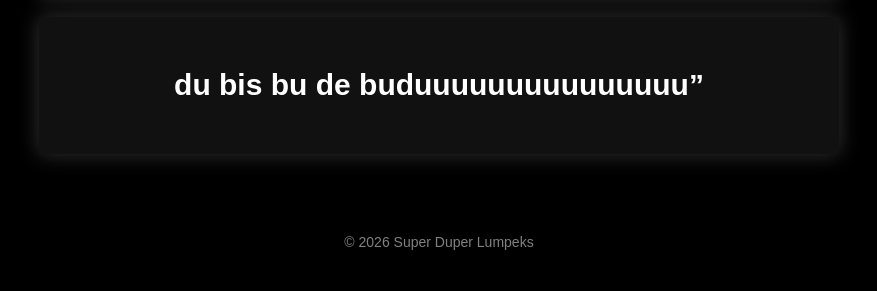
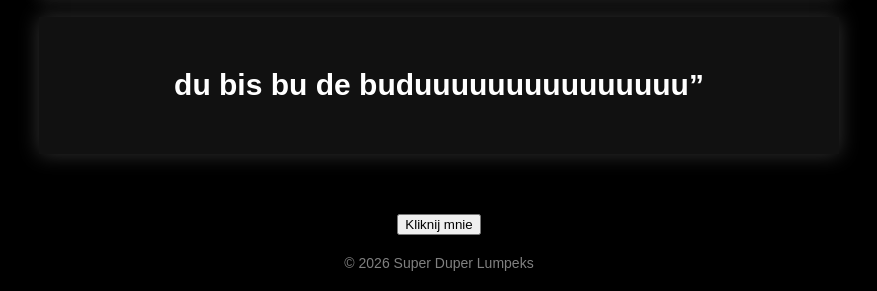
Before and after one commit to antoszkagejmingg/SuperDuperLumpex, a plain HTML site: page index.html in a window 1280 px wide. Shown: the part 1164-1455 px from the top of the page, without its empty margins (201-1078 px from the left). Before the commit the page ends 1434 px from the top, so only its background shows below. Drawn offline with Linux system fonts and the light colour scheme.

Commit message:
Update index.html

```diff
--- a/index.html
+++ b/index.html
@@ -81,7 +81,15 @@
 
     </div>
 </div>
+<button onclick="showAlerts()">Kliknij mnie</button>
 
+<script>
+function showAlerts() {
+    alert("czy chcesz akceptować transakcj?");
+    alert("myśle");
+    alert("Transakcja zakceptowana");
+}
+</script>
 <footer>© 2026 Super Duper Lumpeks</footer>
 
 </body>
```
